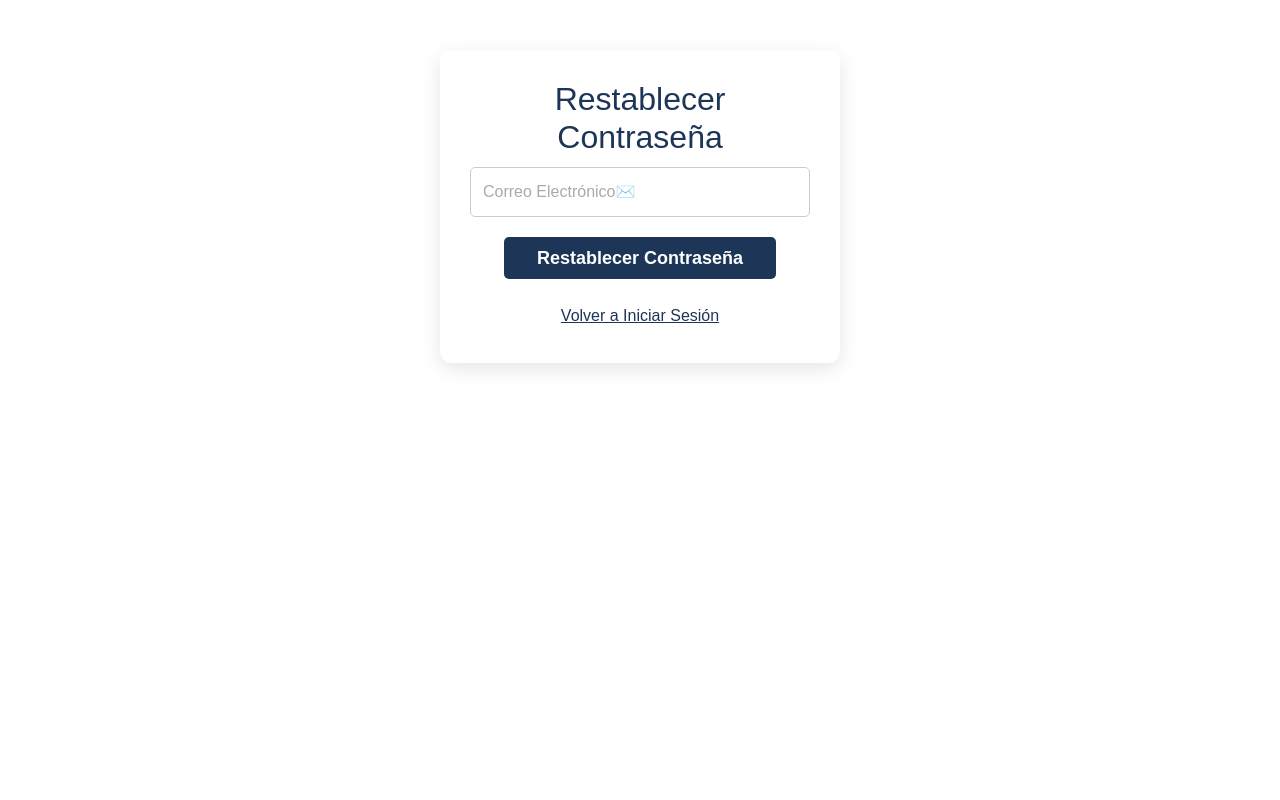
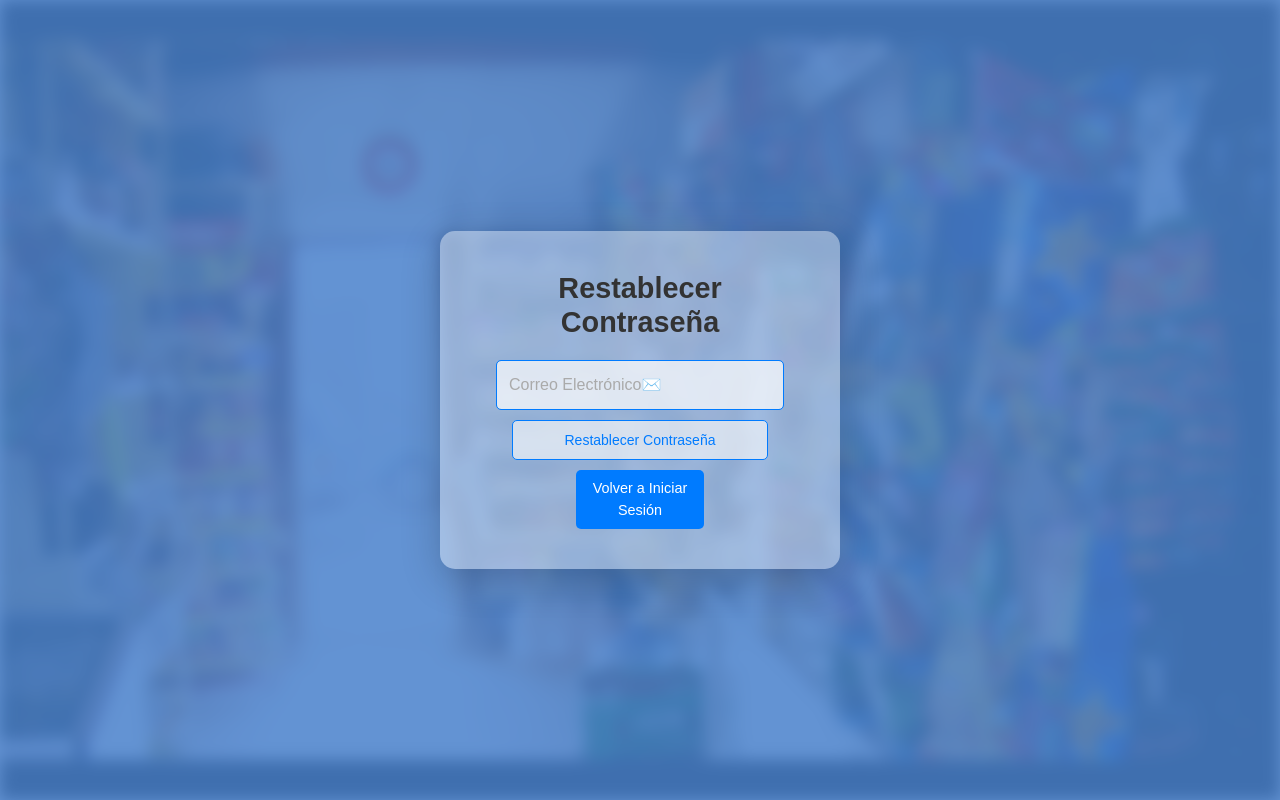
Before and after one commit to Camedute/caballeromarket, a React (Create React App) app: page /reset-password in a window 1280 px wide. Built offline with nearby package versions, Linux system fonts and the light colour scheme.

Commit message:
finalizacion de diseño

```diff
--- a/src/components/Login/Login.css
+++ b/src/components/Login/Login.css
@@ -1,113 +1,137 @@
 /* Fondo para la página de login */
-body.login-background {
-    position: relative; /* Asegura que los pseudoelementos se posicionen correctamente */
+html.login-background, body.login-background {
+    position: relative;
+    height: 100%;
+    margin: 0;
 }
 
-body.login-background::before {
+html.login-background::before, body.login-background::before {
     content: "";
-    position: absolute;
+    position: fixed;
     top: 0;
     left: 0;
     width: 100%;
     height: 100%;
-    background-image: url('../../Imagenes/Negocio.jpg'); /* Ruta corregida */
+    background-image: url('../../Imagenes/Negocio.jpg'); /* Ruta de la imagen de fondo */
     background-size: cover;
     background-position: center;
     filter: blur(8px);
-    opacity: 0.6;
-    z-index: -2; /* Asegura que el fondo esté por debajo de los demás elementos */
+    z-index: -2;
 }
 
-body.login-background::after {
+html.login-background::after, body.login-background::after {
     content: "";
-    position: absolute;
+    position: fixed;
     top: 0;
     left: 0;
     width: 100%;
     height: 100%;
-    background-color: rgba(173, 216, 230, 0.5); /* Capa degradada azul/celeste */
-    z-index: -1; /* Asegura que el fondo de color no tape otros elementos */
+    background-color: rgba(0, 123, 255, 0.6); /* Fondo azul más fuerte */
+    z-index: -1;
 }
 
-/* Estilos del formulario de login */
-.Login {
-    width: 400px;
+/* Contenedor principal con fondo y centrado */
+.main-container {
+    display: flex;
+    justify-content: center;
+    align-items: center;
+    height: 100vh;
+    width: 100%;
+    background-color: transparent; /* Fondo transparente para mostrar la imagen */
+}
+
+/* Contenedor del formulario de inicio de sesión */
+.login-container {
+    width: 400px; /* Ajusta el tamaño del contenedor */
     padding: 30px;
     border-radius: 10px;
     box-shadow: 0px 10px 30px rgba(0, 0, 0, 0.2);
-    background-color: rgba(255, 255, 255, 0.9); /* Fondo blanco translúcido */
-    position: fixed;
-    top: 50%;
-    left: 50%;
-    transform: translate(-50%, -50%);
+    background-color: rgba(255, 255, 255, 0.8); /* Fondo blanco translúcido */
     text-align: center;
-    z-index: 1; /* Asegura que el formulario esté por encima del fondo */
 }
 
-.Login h2 {
-    font-size: 2.5rem;
-    color: #333;
+/* Título del contenedor (similar al de register pero en azul) */
+.title-container h2 {
+    font-size: 1.8 rem; /* Tamaño más grande */
+    font-weight: bold;
+    color: #3c78c8; /* Azul */
     margin-bottom: 20px;
+    font-family: 'Poppins', sans-serif; /* Fuente similar */
+    text-align: center; /* Centrado */
+    text-transform: uppercase; /* Título en mayúsculas */
+}
+
+/* Campos del formulario */
+.form-container {
+    margin-top: 20px;
 }
 
 /* Controles de formulario */
 .form-control {
-    width: 90%;
-    padding: 10px;
-    margin: 10px auto;
+    width: 100%;
+    padding: 12px;
     font-size: 1rem;
     border-radius: 5px;
-    border: 1px solid #ccc;
-    transition: border-color 0.3s ease;
+    border: 2px solid #ccc;
+    transition: border-color 0.3s ease, box-shadow 0.3s ease;
+}
+
+.form-control::placeholder {
+    color: #aaa;
 }
 
 .form-control:focus {
     border-color: #007bff;
     outline: none;
+    box-shadow: 0 0 5px rgba(0, 123, 255, 0.5);
 }
 
-/* Botones */
-.button-57 {
-    position: relative;
-    overflow: hidden;
-    border: 1px solid #18181a;
-    color: #18181a;
-    display: flex;
-    justify-content: center;
-    align-items: center;
-    font-size: 18px;
-    line-height: 18px;
-    padding: 20px 25px;
+/* Estilo del enlace para restablecer la contraseña */
+.restablecer-enlace {
+    display: block;
+    color: inherit;
     text-decoration: none;
-    cursor: pointer;
-    background: #fff;
-    user-select: none;
-    width: 80%;
-    margin: 10px auto;
+    margin-top: 10px;
+    font-size: 1rem;
+    text-align: center;
 }
 
-.button-57 span:first-child {
-    position: relative;
-    transition: color 600ms cubic-bezier(0.48, 0, 0.12, 1);
-    z-index: 10;
+.restablecer-enlace:hover {
+    text-decoration: none;
+    color: inherit;
 }
 
-.button-57 span:last-child {
-    color: white;
-    display: block;
-    position: absolute;
-    top: 100%;
-    left: 50%;
-    transform: translate(-50%, -50%);
-    opacity: 0;
-    transition: opacity 300ms ease, transform 300ms ease;
+/* Contenedor de botones */
+.button-container {
+    display: flex;
+    flex-direction: column;
+    gap: 15px;
+    margin-top: 20px;
 }
 
-.button-57:hover span:last-child {
-    opacity: 1;
-    transform: translate(-50%, -150%);
+/* Estilo de botones */
+.button-57 {
+    width: 100%;
+    padding: 12px;
+    font-size: 1.2rem;
+    border-radius: 5px;
+    border: none;
+    background-color: #007bff;
+    color: #fff;
+    cursor: pointer;
+    transition: background-color 0.3s ease, transform 0.3s ease;
+    margin-top: 15px;
 }
 
-.button-57:hover span:first-child {
-    opacity: 0;
+.button-57:hover {
+    background-color: #0056b3;
+    transform: scale(1.05);
 }
+
+/* Mensaje de error */
+.error-message {
+    color: red;
+    font-size: 0.9rem;
+    margin-top: 10px;
+    text-align: center;
+}
--- a/src/components/Register/register.css
+++ b/src/components/Register/register.css
@@ -26,7 +26,7 @@ html.register-background::after, body.register-background::after {
     left: 0;
     width: 100%;
     height: 100%;
-    background-color: rgba(0, 123, 255, 0.5);
+    background-color: rgba(0, 123, 255, 0.6); /* Fondo más azul */
     z-index: -1;
 }
 
@@ -36,7 +36,7 @@ html.register-background::after, body.register-background::after {
     padding: 30px;
     border-radius: 10px;
     box-shadow: 0px 10px 30px rgba(0, 0, 0, 0.2);
-    background-color: rgba(255, 255, 255, 0.85);
+    background-color: rgba(255, 255, 255, 0.75); /* Más translucidez */
     position: fixed;
     top: 50%;
     left: 50%;
@@ -45,18 +45,32 @@ html.register-background::after, body.register-background::after {
     z-index: 1;
 }
 
-.register-container h2 {
-    font-size: 2rem;
+/* Título del contenedor */
+.title-container {
+    font-size: 3rem;
+    font-weight: bold;
+    color: #007bff; /* Azul */
+    margin-bottom: 10px;
+    font-family: 'Poppins', sans-serif;
+}
+
+/* Subtítulo */
+.subtitle-container {
+    font-size: 1.8rem;
+    font-weight: 600;
     color: #333;
     margin-bottom: 20px;
+    font-family: 'Poppins', sans-serif;
 }
 
+/* Estilo de la cuadrícula del formulario */
 .form-grid {
     display: grid;
     grid-template-columns: repeat(2, 1fr);
     gap: 15px;
 }
 
+/* Estilo de los cuadros de texto (inputs) */
 .form-control {
     width: 100%;
     padding: 12px;
@@ -70,12 +84,14 @@ html.register-background::after, body.register-background::after {
     color: #aaa;
 }
 
+/* Estilo cuando el input tiene el foco */
 .form-control:focus {
-    border-color: #007bff;
+    border-color: #007bff; /* Azul */
     outline: none;
     box-shadow: 0 0 5px rgba(0, 123, 255, 0.5);
 }
 
+/* Botón de registro */
 .btn {
     width: calc(100% - 20px);
     padding: 12px;
@@ -94,12 +110,14 @@ html.register-background::after, body.register-background::after {
     transform: scale(1.05);
 }
 
+/* Mensajes de error */
 .error-message {
     color: red;
     font-size: 0.9rem;
     margin-top: 10px;
 }
 
+/* Botón de regresar */
 .botonRegresar {
     position: absolute;
     left: 15px;
--- a/src/components/Register/register.tsx
+++ b/src/components/Register/register.tsx
@@ -4,7 +4,6 @@ import { doc, setDoc } from 'firebase/firestore';
 import { createUserWithEmailAndPassword } from 'firebase/auth';
 import { db, auth } from '../firebase/firestore';
 import './register.css';
-
 
 const Register: React.FC = () => {
     const [nombreUsuario, setNombreUsuario] = useState<string>('');
@@ -73,7 +72,8 @@ const Register: React.FC = () => {
             <button className="botonRegresar" onClick={handleBack}>
                 Regresar
             </button>
-            <h2>Registro CaballeroMarket</h2>
+            <h1 className="title-container">CaballeroMarket</h1>
+            <h2 className="subtitle-container">Registro</h2>
 
             <div className="form-grid">
                 <input
--- a/src/components/resetPassword/resetPassword.css
+++ b/src/components/resetPassword/resetPassword.css
@@ -1,58 +1,136 @@
-.reset-password {
-    max-width: 400px;
-    margin: 50px auto; /* Centrar el componente */
-    padding: 30px;
-    background-color: #ffffff;
-    border-radius: 12px;
-    box-shadow: 0px 6px 20px rgba(0, 0, 0, 0.1);
-    text-align: center;
-    font-family: Arial, sans-serif;
+/* Fondo para la página de restablecer contraseña */
+.reset-password-background {
+    position: relative;
+    font-family: 'Poppins', sans-serif; /* Asegura que la fuente Poppins se aplique */
+    height: 100vh; /* Asegura que el fondo cubra toda la altura de la ventana */
+    margin: 0;
+    display: flex;
+    justify-content: center; /* Centra el contenido horizontalmente */
+    align-items: center; /* Centra el contenido verticalmente */
 }
 
-h2 {
-    color: #1d3557;
+/* Imagen de fondo difusa con capa azul más fuerte */
+.reset-password-background::before {
+    content: "";
+    position: absolute;
+    top: 0;
+    left: 0;
+    width: 100%;
+    height: 100%;
+    background-image: url('../../Imagenes/Negocio.jpg'); /* Ruta de la imagen de fondo */
+    background-size: cover;
+    background-position: center;
+    filter: blur(8px);
+    opacity: 0.7;
+    z-index: -2; /* Asegura que esté detrás de todo el contenido */
 }
 
+/* Capa azul más fuerte */
+.reset-password-background::after {
+    content: "";
+    position: absolute;
+    top: 0;
+    left: 0;
+    width: 100%;
+    height: 100%;
+    background-color: rgba(60, 120, 200, 0.8); /* Fondo azul más intenso */
+    z-index: -1; /* Capa de color azul encima de la imagen difusa */
+}
+
+/* Estilos del contenedor del formulario */
+.reset-password-container {
+    background-color: rgba(255, 255, 255, 0.4); /* Más translúcido */
+    padding: 40px;
+    border-radius: 15px; /* Bordes redondeados */
+    box-shadow: 0px 10px 40px rgba(0, 0, 0, 0.2); /* Sombra suave */
+    width: 400px;
+    text-align: center;
+    z-index: 1; /* Asegura que esté sobre el fondo */
+    animation: fadeIn 1s ease-in-out forwards; /* Animación de aparición */
+}
+
+/* Título más pequeño */
+.title-container {
+    margin-bottom: 20px; /* Reducido el margen inferior */
+    color: #333;
+    font-size: 1.8rem; /* Se redujo el tamaño del título */
+    font-weight: bold;
+    font-family: 'Poppins', sans-serif;
+}
+
+/* Campos del formulario */
+.form-container {
+    margin-top: 20px;
+}
+
+/* Estilos de los campos de formulario */
 .form-control {
-    width: 100%;
+    width: 90%;
     padding: 12px;
-    margin-bottom: 20px;
+    margin: 10px auto;
+    font-size: 1rem;
     border-radius: 5px;
-    border: 1px solid #ccc;
+    border: 1px solid #007bff;
     transition: border-color 0.3s ease;
+    background-color: rgba(255, 255, 255, 0.7); /* Fondo translúcido */
+    color: #333; /* Color del texto */
 }
 
 .form-control:focus {
-    border-color: #1d3557; /* Cambia el color del borde al enfocar */
+    border-color: #0056b3;
+    outline: none;
 }
 
+/* Botón de restablecer contraseña más pequeño */
 .button-57 {
-    background-color: #1d3557;
-    color: white;
-    padding: 12px 20px;
-    border: none;
+    position: relative;
+    overflow: hidden;
+    border: 1px solid #007bff;
+    color: #007bff;
+    display: flex;
+    justify-content: center;
+    align-items: center;
+    font-size: 14px; /* Se redujo el tamaño de la fuente */
+    line-height: 14px;
+    padding: 12px 15px; /* Se redujo el padding */
+    cursor: pointer;
+    background: rgba(255, 255, 255, 0.6); /* Botones translúcidos */
+    user-select: none;
+    width: 80%;
+    margin: 0 auto;
     border-radius: 5px;
-    cursor: pointer;
-    font-weight: bold;
     transition: background-color 0.3s ease;
 }
 
 .button-57:hover {
-    background-color: #457b9d; /* Cambia el color al pasar el mouse */
+    background-color: #007bff;
+    color: white;
 }
 
+/* Botón de volver al inicio centrado y con letras blancas */
 .button-link {
-    background: none;
-    border: none;
-    color: #1d3557;
-    text-decoration: underline;
-    cursor: pointer;
+    display: block;
+    color: white; /* Letras blancas */
+    text-decoration: none;
+    margin-top: 10px;
+    font-size: 0.9rem; /* Tamaño de fuente más pequeño */
+    background-color: #007bff; /* Fondo azul para el botón */
+    padding: 8px 15px; /* Espaciado ajustado para hacerlo más pequeño */
+    border-radius: 5px; /* Bordes redondeados */
+    text-align: center;
+    width: 40%; /* Reducido el ancho */
+    margin-left: 30%; /* Centrado horizontal */
 }
 
-.error-message {
-    color: red;
+.button-link:hover {
+    background-color: #0056b3; /* Un azul más oscuro al hacer hover */
+    text-decoration: none; /* Sin subrayado en el hover */
 }
 
-.success-message {
-    color: green;
+/* Mensajes de error o éxito */
+.error-message, .success-message {
+    color: red;
+    font-size: 0.9rem;
+    margin-top: 10px;
+    text-align: center;
 }
--- a/src/components/resetPassword/resetPassword.tsx
+++ b/src/components/resetPassword/resetPassword.tsx
@@ -1,6 +1,6 @@
 import React, { useState } from 'react';
 import { sendPasswordResetEmail } from 'firebase/auth';
-import { auth } from '../firebase/firestore'; // Asegúrate de que la ruta al auth de Firebase esté correcta
+import { auth } from '../firebase/firestore';
 import { useNavigate } from 'react-router-dom';
 import './resetPassword.css';
 
@@ -32,13 +32,10 @@ const ResetPassword: React.FC = () => {
         }
     };
 
-    const handleBackToLogin = () => {
-        navigate('/');
-    };
-
     return (
-        <div className="reset-password">
-            <h2>Restablecer Contraseña</h2>
+        <div className="reset-password-background"> {/* Agregamos la clase para el fondo */}
+            <div className="reset-password-container">
+                <h2 className="title-container">Restablecer Contraseña</h2>
                 <input
                     type="email"
                     className="form-control"
@@ -56,9 +53,10 @@ const ResetPassword: React.FC = () => {
                 {error && <p className="error-message">{error}</p>}
                 {success && <p className="success-message">{success}</p>}
 
-            <button className="button-link" onClick={handleBackToLogin}>
+                <button className="button-link" onClick={() => navigate('/')}>
                     Volver a Iniciar Sesión
                 </button>
+            </div>
         </div>
     );
 };
```
Also changed, not shown: src/components/Login/login.tsx (+19 -7 lines). Lines whose indentation alone changed are shown as unchanged.
